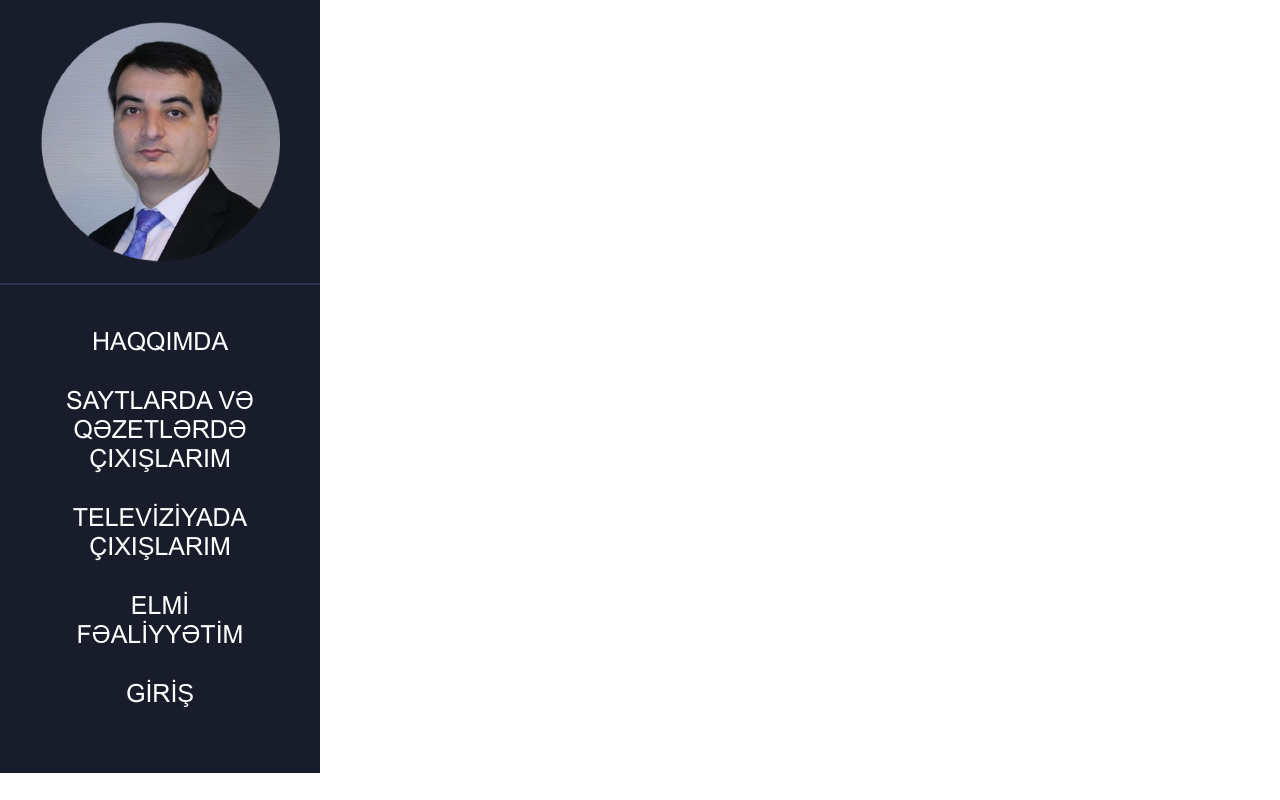
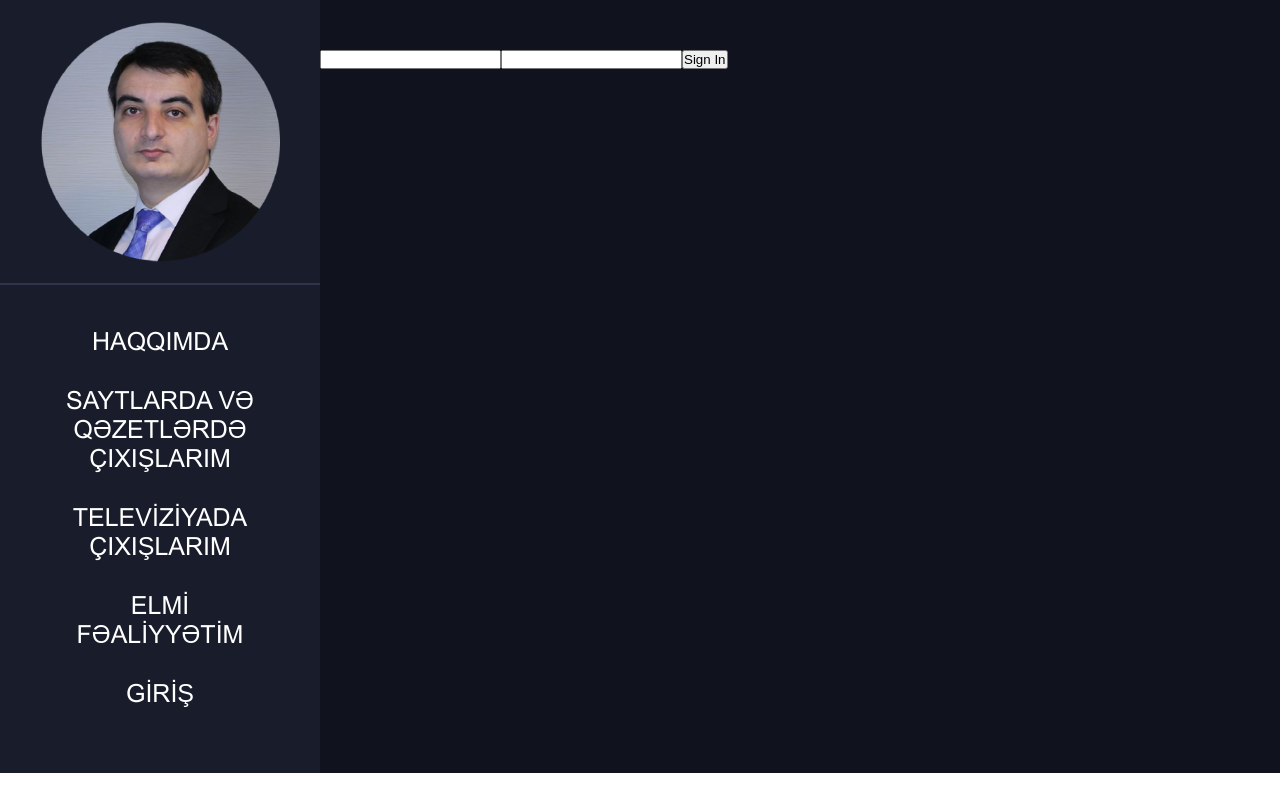
Before and after one commit to nijatismayilov/personal-web-app, a React (Create React App) app: page /signin in a window 1280 px wide. Built offline with nearby package versions, Linux system fonts and the light colour scheme.

Commit message:
user reducer created

```diff
--- a/src/App.js
+++ b/src/App.js
@@ -1,11 +1,17 @@
 import React from 'react';
+import { connect } from 'react-redux';
+import { createStructuredSelector } from 'reselect';
+
+import { auth } from './firebase/firebae.utils';
+import { setCurrentUser } from './redux/user/user.actions';
 
 import HomePage from './pages/homepage/homepage.component';
 import SideBar from './components/side-bar/side-bar.component';
 
 import './styles/main.scss';
 
-function App() {
+class App extends React.Component {
+  render() {
     return (
       <div className="app">
         <div className="row">
@@ -15,5 +21,10 @@ function App() {
       </div>
     );
   }
+}
 
-export default App;
+const mapStateToProps = createStructuredSelector({
+  currentUser: setCurrentUser
+})
+
+export default connect(mapStateToProps)(App);
--- /dev/null
+++ b/src/components/sign-in/sign-in.component.jsx
@@ -0,0 +1,44 @@
+import React from 'react';
+
+class SignIn extends React.Component {
+    constructor() {
+        super();
+
+        this.state = {
+            email: "",
+            password: ""
+        }
+    }
+
+    render() {
+        const { email, password } = this.state;
+        return (
+          <section className="sign-in main">
+            <form action="" className="sign-in">
+              <input
+                type="text"
+                value={email}
+                name="email"
+                className="sign-in__input"
+              />
+
+              <input
+                type="password"
+                value={password}
+                name="password"
+                className="sign-in__input"
+              />
+
+              <input
+                type="submit"
+                name="submit"
+                value="Sign In"
+                className="sign-in__input"
+              />
+            </form>
+          </section>
+        );
+    }
+}
+
+export default SignIn;
--- a/src/pages/homepage/homepage.component.jsx
+++ b/src/pages/homepage/homepage.component.jsx
@@ -5,6 +5,7 @@ import About from '../../components/about/about.component';
 import SitesAndNewspapers from '../../components/sites-and-newspapers/sites-and-newspapers.component';
 import Television from '../../components/television/television.component';
 import ScientificWork from '../../components/scientific-work/scientific-work.component';
+import SignIn from '../../components/sign-in/sign-in.component';
 
 const HomePage = () => {
     return (
@@ -14,6 +15,7 @@ const HomePage = () => {
             <Route path="/sites" component={SitesAndNewspapers} />
             <Route path="/tv" component={Television} />
             <Route path="/scientific" component={ScientificWork} />
+            <Route path="/signin" component={SignIn} />
         </div>
     )
 }
--- a/src/redux/root-reducer.js
+++ b/src/redux/root-reducer.js
@@ -1,10 +1,12 @@
 import { combineReducers } from 'redux';
 
+import userReducer from './user/user.reducer';
 import aboutReducer from './about/about.reducer';
 import interviewsReducer from './interviews/iterviews.reducer';
 import televisionReducer from './television/television.reducer';
 
 const rootReducer = combineReducers({
+    user: userReducer,
     about: aboutReducer,
     interviews: interviewsReducer,
     television: televisionReducer
--- /dev/null
+++ b/src/redux/user/user.actions.js
@@ -0,0 +1,6 @@
+import { UserActionTypes } from './user.types';
+
+export const setCurrentUser = (user) => ({
+    type: UserActionTypes.SET_CURRENT_USER,
+    payload: user
+})
--- /dev/null
+++ b/src/redux/user/user.reducer.js
@@ -0,0 +1,19 @@
+import { UserActionTypes } from './user.types';
+
+const INITIAL_STATE = {
+    currentUser: null
+}
+
+const userReducer = (state = INITIAL_STATE, action ) => {
+    switch (action.type) {
+        case UserActionTypes.SET_CURRENT_USER:
+            return {
+                ...state,
+                currentUser: action.payload
+            };
+        default:
+            return state;
+    }
+}
+
+export default userReducer;
--- /dev/null
+++ b/src/redux/user/user.types.js
@@ -0,0 +1,3 @@
+export const UserActionTypes = {
+    SET_CURRENT_USER: "SET_CURRENT_USER"
+}
```
Also changed, not shown: src/redux/user/user.selectors.js (added, +8 -0 lines). Lines whose indentation alone changed are shown as unchanged.
